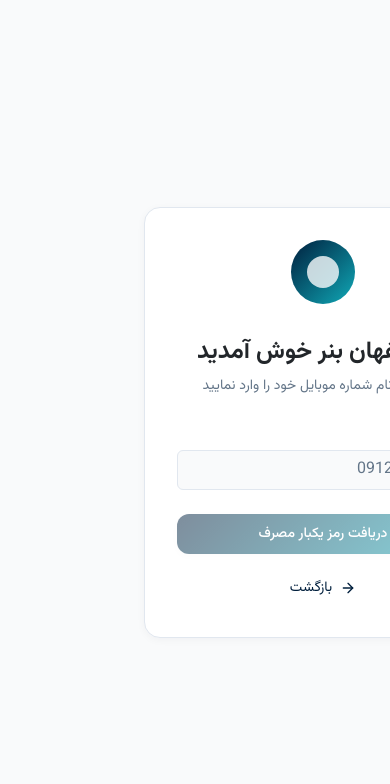
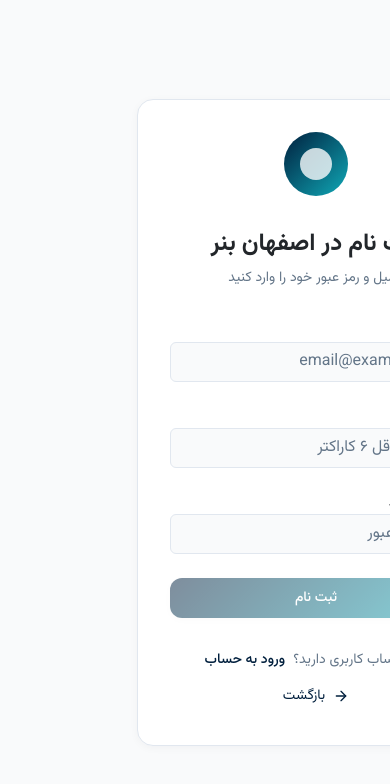
Before and after one commit to parniyanml/esfahan-connect-hub, a React (Vite) app: page /register in a window 390 px wide. Shown: the top 784 px of the page. Built offline with nearby package versions, Linux system fonts and the light colour scheme.

Commit message:
feat: Add authentication for login
Implements email/password authentication for the login page using Supabase.
Includes error handling and loading states for a better user experience.
Adds a placeholder for phone/OTP login and Google login, to be implemented later.

```diff
--- a/src/pages/Login.tsx
+++ b/src/pages/Login.tsx
@@ -1,11 +1,11 @@
-import { useState } from "react";
+import { useState, useEffect } from "react";
 import { Button } from "@/components/ui/button";
 import { Input } from "@/components/ui/input";
 import { Label } from "@/components/ui/label";
 import { ArrowRight, Eye, EyeOff } from "lucide-react";
 import { Link, useNavigate } from "react-router-dom";
 import { toast } from "sonner";
-import { getSupabase, isSupabaseConfigured } from "@/lib/supabaseClient";
+import { supabase } from "@/integrations/supabase/client";
 
 const Login = () => {
   const [identifier, setIdentifier] = useState(""); // mobile or email
@@ -14,29 +14,62 @@ const Login = () => {
   const [isLoading, setIsLoading] = useState(false);
   const navigate = useNavigate();
 
+  // SEO: title, description, canonical
+  useEffect(() => {
+    document.title = "ورود | اصفهان بنر";
+    const desc = "ورود به اصفهان بنر با ایمیل و رمز عبور";
+    let meta = document.querySelector('meta[name="description"]') as HTMLMetaElement | null;
+    if (!meta) {
+      meta = document.createElement("meta");
+      meta.name = "description";
+      document.head.appendChild(meta);
+    }
+    meta.content = desc;
+    let canonical = document.querySelector('link[rel="canonical"]') as HTMLLinkElement | null;
+    if (!canonical) {
+      canonical = document.createElement("link");
+      canonical.rel = "canonical";
+      document.head.appendChild(canonical);
+    }
+    canonical.href = window.location.href;
+  }, []);
+
+  // Redirect if already authenticated
+  useEffect(() => {
+    const { data: { subscription } } = supabase.auth.onAuthStateChange((_event, session) => {
+      if (session?.user) navigate("/");
+    });
+    supabase.auth.getSession().then(({ data: { session } }) => {
+      if (session?.user) navigate("/");
+    });
+    return () => {
+      subscription.unsubscribe();
+    };
+  }, [navigate]);
+
   const handleSubmit = async (e: React.FormEvent) => {
     e.preventDefault();
     setIsLoading(true);
     try {
-      if (!isSupabaseConfigured) {
-        toast.error("Supabase پیکربندی نشده است. لطفاً از دکمه سبز Supabase پروژه را متصل کنید.");
+      const id = identifier.trim();
+      if (!id) {
+        toast.error("لطفاً ایمیل خود را وارد کنید.");
         return;
       }
-      const supabase = getSupabase();
+      if (!id.includes("@")) {
+        toast.info("فعلاً فقط ورود با ایمیل/رمز عبور فعال است.");
+        return;
+      }
 
-      if (identifier.includes("@")) {
       const { error } = await supabase.auth.signInWithPassword({
-          email: identifier.trim(),
-          password: password,
+        email: id,
+        password,
       });
       if (error) {
         toast.error(error.message);
       } else {
         toast.success("با موفقیت وارد شدید");
         navigate("/");
-        }
-      } else {
-        toast.info("ورود با تلفن/OTP به‌زودی اضافه می‌شود.");
       }
     } catch (err: any) {
       console.error("Login error:", err);
--- a/src/pages/Register.tsx
+++ b/src/pages/Register.tsx
@@ -1,17 +1,96 @@
-import { useState } from "react";
+import { useEffect, useState } from "react";
 import { Button } from "@/components/ui/button";
 import { Input } from "@/components/ui/input";
 import { Label } from "@/components/ui/label";
-import { ArrowRight } from "lucide-react";
-import { Link } from "react-router-dom";
+import { ArrowRight, Eye, EyeOff } from "lucide-react";
+import { Link, useNavigate } from "react-router-dom";
+import { toast } from "sonner";
+import { supabase } from "@/integrations/supabase/client";
 
 const Register = () => {
-  const [mobileNumber, setMobileNumber] = useState("");
+  const [email, setEmail] = useState("");
+  const [password, setPassword] = useState("");
+  const [confirmPassword, setConfirmPassword] = useState("");
+  const [showPassword, setShowPassword] = useState(false);
+  const [isLoading, setIsLoading] = useState(false);
+  const navigate = useNavigate();
 
-  const handleSubmit = (e: React.FormEvent) => {
+  // SEO: title, description, canonical
+  useEffect(() => {
+    document.title = "ثبت نام | اصفهان بنر";
+    const desc = "ثبت نام با ایمیل و رمز عبور در اصفهان بنر";
+    let meta = document.querySelector('meta[name="description"]') as HTMLMetaElement | null;
+    if (!meta) {
+      meta = document.createElement("meta");
+      meta.name = "description";
+      document.head.appendChild(meta);
+    }
+    meta.content = desc;
+    let canonical = document.querySelector('link[rel="canonical"]') as HTMLLinkElement | null;
+    if (!canonical) {
+      canonical = document.createElement("link");
+      canonical.rel = "canonical";
+      document.head.appendChild(canonical);
+    }
+    canonical.href = window.location.href;
+  }, []);
+
+  // Redirect if already authenticated
+  useEffect(() => {
+    const { data: { subscription } } = supabase.auth.onAuthStateChange((_event, session) => {
+      if (session?.user) navigate("/");
+    });
+    supabase.auth.getSession().then(({ data: { session } }) => {
+      if (session?.user) navigate("/");
+    });
+    return () => {
+      subscription.unsubscribe();
+    };
+  }, [navigate]);
+
+  const handleSubmit = async (e: React.FormEvent) => {
     e.preventDefault();
-    // Handle OTP request logic here
-    console.log("Requesting OTP for:", mobileNumber);
+    if (!email.includes("@")) {
+      toast.error("لطفاً یک ایمیل معتبر وارد کنید.");
+      return;
+    }
+    if (password.length < 6) {
+      toast.error("رمز عبور باید حداقل ۶ کاراکتر باشد.");
+      return;
+    }
+    if (password !== confirmPassword) {
+      toast.error("رمزهای عبور یکسان نیستند.");
+      return;
+    }
+
+    setIsLoading(true);
+    try {
+      const redirectUrl = `${window.location.origin}/`;
+      const { data, error } = await supabase.auth.signUp({
+        email: email.trim(),
+        password,
+        options: {
+          emailRedirectTo: redirectUrl,
+        },
+      });
+
+      if (error) {
+        toast.error(error.message);
+        return;
+      }
+
+      if (data.session && data.user) {
+        toast.success("ثبت نام و ورود موفق بود");
+        navigate("/");
+      } else {
+        toast.success("لینک تایید به ایمیل شما ارسال شد. لطفاً ایمیل خود را بررسی کنید.");
+      }
+    } catch (err: any) {
+      console.error("Signup error:", err);
+      toast.error("ثبت نام ناموفق بود. دوباره تلاش کنید.");
+    } finally {
+      setIsLoading(false);
+    }
   };
 
   return (
@@ -25,47 +104,81 @@ const Register = () => {
             </div>
           </div>
 
-          {/* Greeting */}
+          {/* Heading */}
           <div className="text-center mb-8">
-            <h1 className="text-2xl font-bold text-foreground mb-2">
-              به اصفهان بنر خوش آمدید
-            </h1>
-            <p className="text-muted-foreground text-sm">
-              برای ثبت نام شماره موبایل خود را وارد نمایید
-            </p>
+            <h1 className="text-2xl font-bold text-foreground mb-2">ثبت نام در اصفهان بنر</h1>
+            <p className="text-muted-foreground text-sm">ایمیل و رمز عبور خود را وارد کنید</p>
           </div>
 
           {/* Form */}
           <form onSubmit={handleSubmit} className="space-y-6">
             <div className="space-y-2">
-              <Label htmlFor="mobile" className="text-foreground text-right block">
-                شماره موبایل
-              </Label>
+              <Label htmlFor="email" className="text-foreground text-right block">ایمیل</Label>
               <Input
-                id="mobile"
-                type="tel"
-                placeholder="09123456789"
-                value={mobileNumber}
-                onChange={(e) => setMobileNumber(e.target.value)}
+                id="email"
+                type="email"
+                placeholder="email@example.com"
+                value={email}
+                onChange={(e) => setEmail(e.target.value)}
                 className="text-right"
                 dir="ltr"
+              />
+            </div>
+
+            <div className="space-y-2">
+              <Label htmlFor="password" className="text-foreground text-right block">رمز عبور</Label>
+              <div className="relative">
+                <Input
+                  id="password"
+                  type={showPassword ? "text" : "password"}
+                  placeholder="حداقل ۶ کاراکتر"
+                  value={password}
+                  onChange={(e) => setPassword(e.target.value)}
+                  className="text-right pr-12"
+                />
+                <button
+                  type="button"
+                  onClick={() => setShowPassword(!showPassword)}
+                  className="absolute right-3 top-1/2 -translate-y-1/2 text-muted-foreground hover:text-foreground transition-colors"
+                >
+                  {showPassword ? <EyeOff className="h-4 w-4" /> : <Eye className="h-4 w-4" />}
+                </button>
+              </div>
+            </div>
+
+            <div className="space-y-2">
+              <Label htmlFor="confirmPassword" className="text-foreground text-right block">تکرار رمز عبور</Label>
+              <Input
+                id="confirmPassword"
+                type={showPassword ? "text" : "password"}
+                placeholder="تکرار رمز عبور"
+                value={confirmPassword}
+                onChange={(e) => setConfirmPassword(e.target.value)}
+                className="text-right"
               />
             </div>
 
             <Button
               type="submit"
               className="w-full bg-gradient-primary hover:opacity-90 text-white py-3 rounded-xl font-medium"
-              disabled={!mobileNumber}
+              disabled={!email || !password || !confirmPassword || isLoading}
             >
-              دریافت رمز یکبار مصرف
+              {isLoading ? "در حال ثبت نام..." : "ثبت نام"}
             </Button>
           </form>
 
-          {/* Back Link */}
-          <div className="mt-6 text-center">
+          {/* Footer Links */}
+          <div className="mt-8 text-center space-y-4">
+            <div className="flex items-center justify-center gap-2 text-sm text-muted-foreground">
+              <span>قبلاً حساب کاربری دارید؟</span>
+              <Link to="/login" className="text-primary hover:text-primary/80 transition-colors font-medium">
+                ورود به حساب
+              </Link>
+            </div>
+
             <Link
               to="/"
-              className="inline-flex items-center gap-2 text-primary hover:text-primary/80 transition-colors text-sm"
+              className="inline-flex items-center gap-2 text-primary hover:text-primary/80 transition-colors text-sm mt-4"
             >
               <ArrowRight className="h-4 w-4" />
               بازگشت
```
Lines whose indentation alone changed are shown as unchanged.
